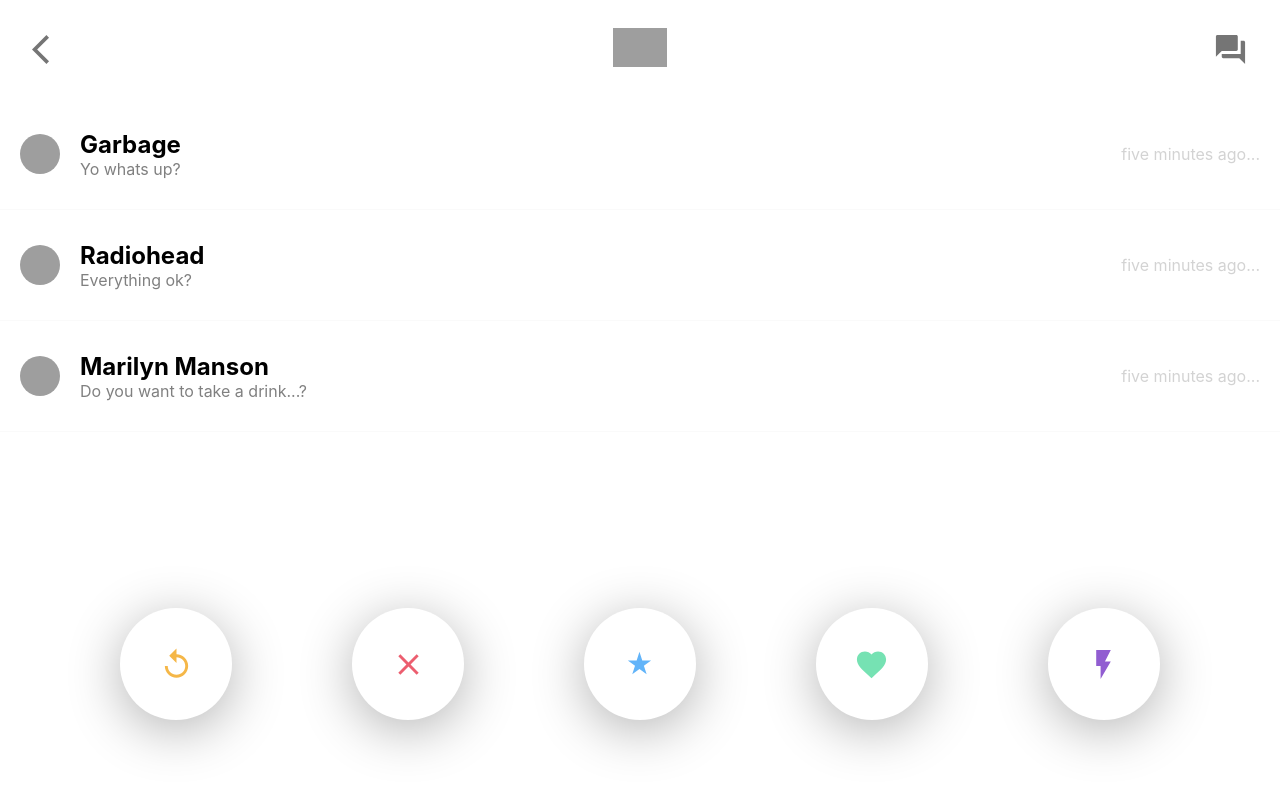
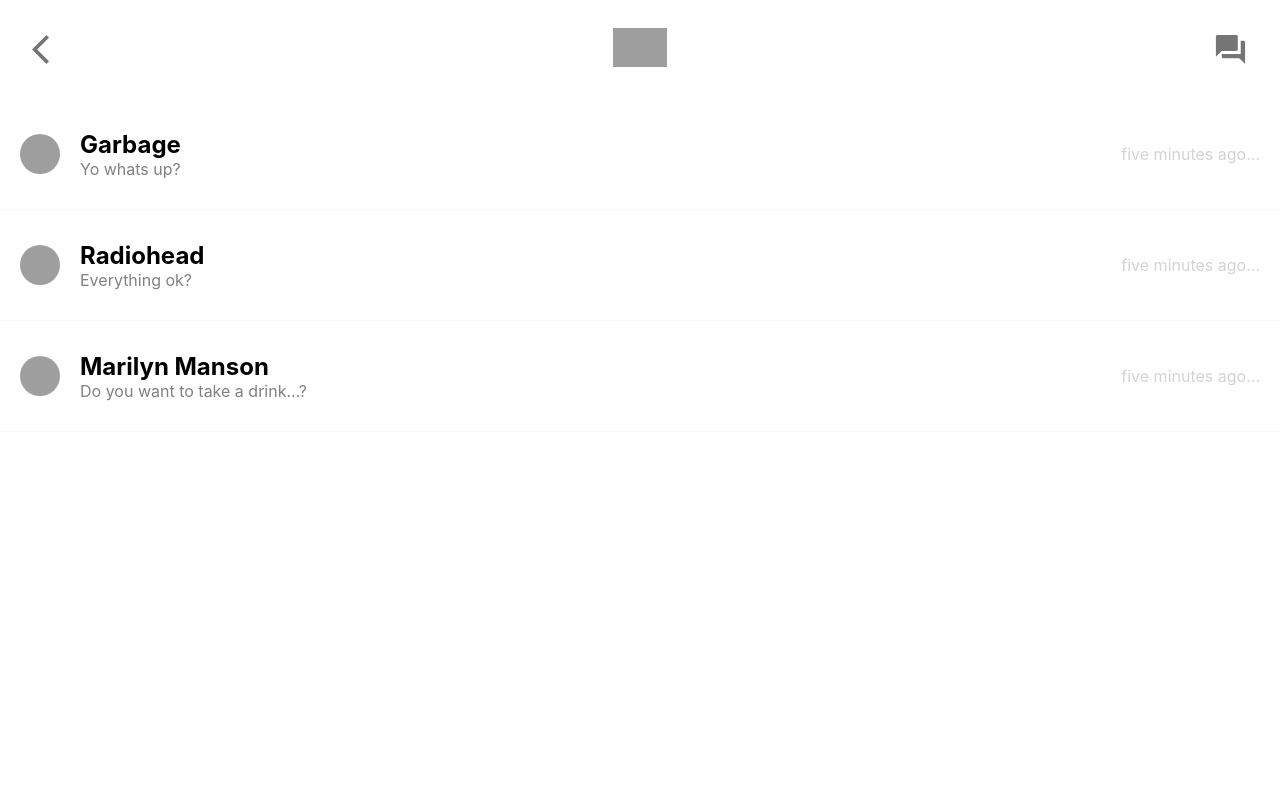
Before and after one commit to hdanielmm/tinder-clone, a React (Create React App) app: page /chat in a window 1280 px wide. Shown: the top 788 px of the page. Built offline with nearby package versions, Linux system fonts and the light colour scheme; grey boxes are pictures that could not be loaded.

Commit message:
Delete some unnecesary lines

```diff
--- a/src/App.js
+++ b/src/App.js
@@ -1,6 +1,6 @@
 import React from 'react';
 import Header from './Header';
-import { BrowserRouter as Router, Switch, Route, Link } from 'react-router-dom';
+import { BrowserRouter as Router, Switch, Route} from 'react-router-dom';
 import TinderCards from './TinderCards';
 import SwipeButtons from './SwipeButtons';
 import Chats from './Chats';
@@ -12,7 +12,7 @@
 
       <Router>
         <Switch>
-        <Route path="/chat/:person">
+          <Route path="/chat/:person">
             <Header backButton="/chat" />
             <ChatScreen />
           </Route>
@@ -23,10 +23,9 @@
           <Route path="/">
             <Header />
             <TinderCards />
+            <SwipeButtons />
           </Route>
         </Switch>
-
-        <SwipeButtons />
 
       </Router>
 
--- a/src/TinderCards.js
+++ b/src/TinderCards.js
@@ -2,13 +2,10 @@
 import TinderCard from 'react-tinder-card';
 import database from './firebase';
 import './TinderCards.css';
-import daniel from './assets/images/IMG_20180812_002946_835.jpg';
-import oriana from './assets/images/oriana-juanes.jpg';
 
 const TinderCards = () => {
   const [people, setPeople] = useState([]);
 
-  // Piece of code which runs based on a condition
   useEffect(() => {
     const unsubscribe = database.collection('people').onSnapshot(snapshot => (
       setPeople(snapshot.docs.map(doc => doc.data()))
```
